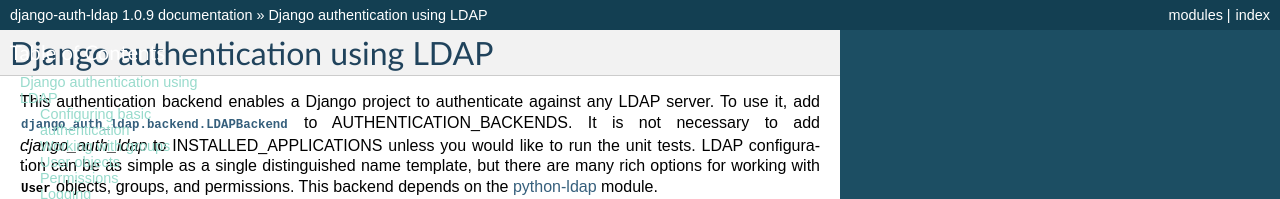
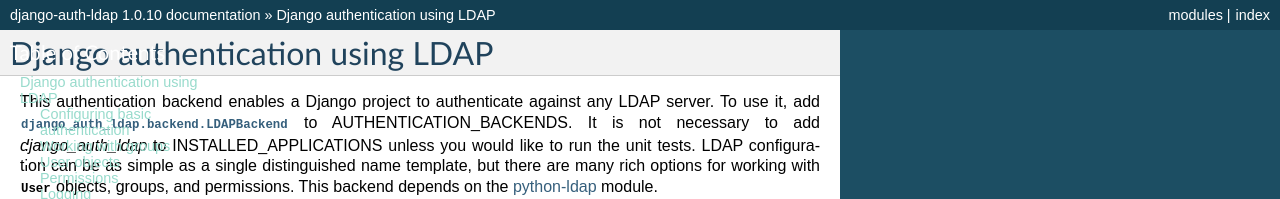
Before and after one commit to django-auth-ldap/django-auth-ldap, a Sphinx documentation site: the page built from docs/index.rst, in a window 1280 px wide and 900 px high. Shown: the top 199 px of the window. Built offline with Sphinx 7.4.7, drawn with Linux system fonts in a browser that asks for light colours; some of the changed text lies outside the part shown.

Commit message:
Version 1.0.10.

```diff
--- a/docs/conf.py
+++ b/docs/conf.py
@@ -47,7 +47,7 @@
 # The short X.Y version.
 version = '1.0'
 # The full version, including alpha/beta/rc tags.
-release = '1.0.9'
+release = '1.0.10'
 
 # The language for content autogenerated by Sphinx. Refer to documentation
 # for a list of supported languages.
--- a/setup.py
+++ b/setup.py
@@ -4,7 +4,7 @@
 
 setup(
     name="django-auth-ldap",
-    version="1.0.9",
+    version="1.0.10",
     description="Django LDAP authentication backend",
     long_description="""This is a Django authentication backend that authenticates against an LDAP service. Configuration can be as simple as a single distinguished name template, but there are many rich configuration options for working with users, groups, and permissions.
 
```
